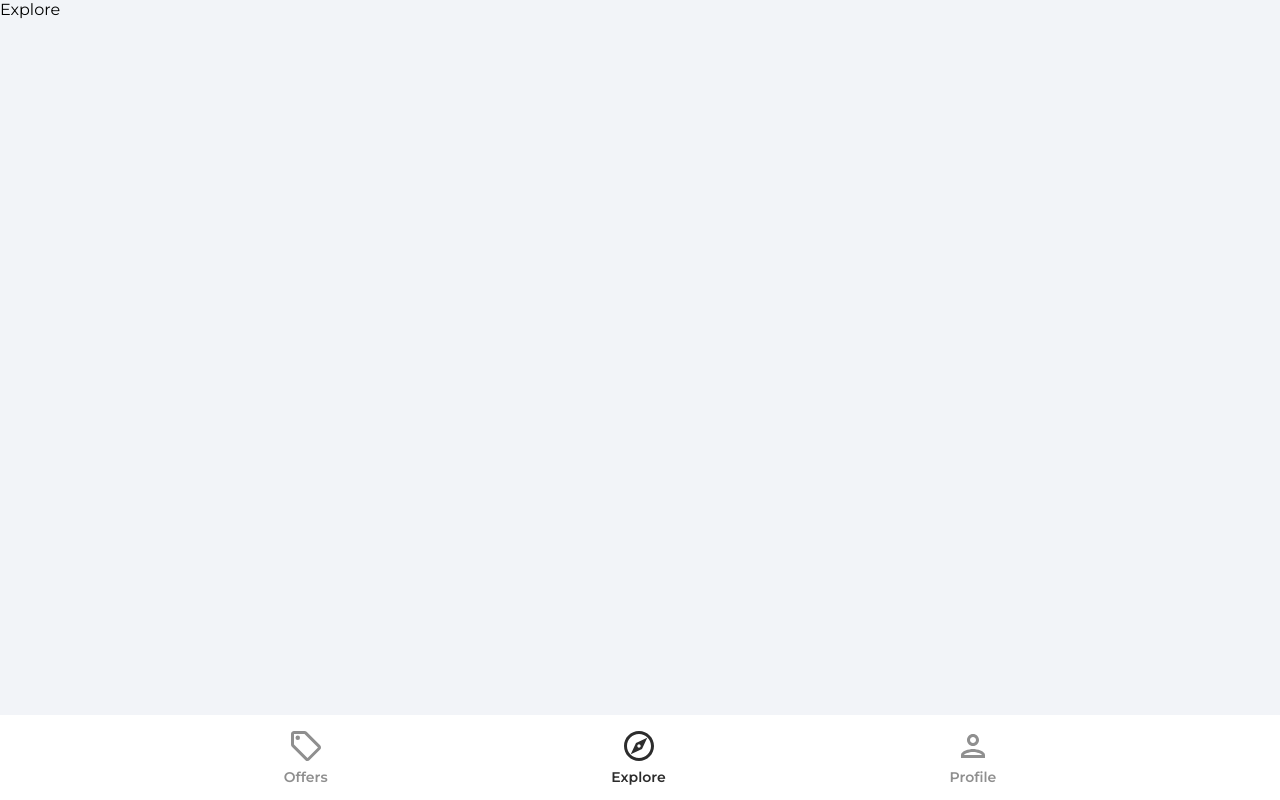
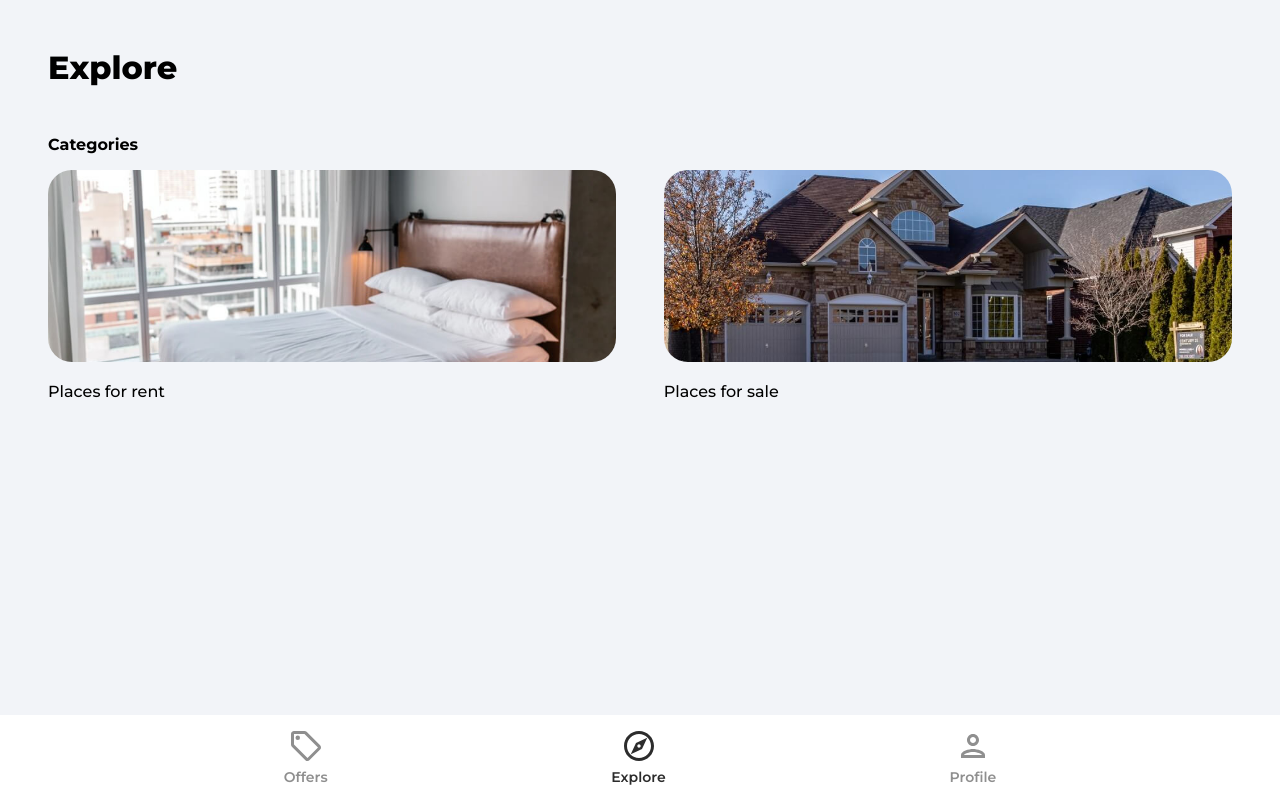
Before and after one commit to rawat-aryman/gharDekho, a React (Create React App) app: page / in a window 1280 px wide. Built offline with nearby package versions, Linux system fonts and the light colour scheme.

Commit message:
half-completed explore page and created category page as well

```diff
--- a/src/App.js
+++ b/src/App.js
@@ -4,6 +4,7 @@
 import Explore from './pages/Explore';
 import ForgotPassword from './pages/ForgotPassword';
 import Offers from './pages/Offers';
+import Category from './pages/Category';
 import Profile from './pages/Profile';
 import SignIn from './pages/SignIn';
 import SignUp from './pages/SignUp';
@@ -18,6 +19,7 @@
         <Route exact path='/' element={<Explore/>} />
         <Route path='/ForgotPassword' element={<ForgotPassword/>} />
         <Route path='/Offers' element={<Offers/>} />
+        <Route path='/Category/:CategoryName' element={<Category/>}/>
         <Route path='/Profile' element={<PrivateRoute />} >
           <Route path='/Profile' element={<Profile/>} />
         </Route>
--- /dev/null
+++ b/src/pages/Category.jsx
@@ -0,0 +1,9 @@
+import React from 'react'
+
+function Category() {
+  return (
+    <div>Category</div>
+  )
+}
+
+export default Category
--- a/src/pages/Explore.jsx
+++ b/src/pages/Explore.jsx
@@ -1,8 +1,35 @@
 import React from 'react'
+import {Link} from 'react-router-dom';
+import rentCategoryImage from '../assets/jpg/rentCategoryImage.jpg';
+import sellCategoryImage from '../assets/jpg/sellCategoryImage.jpg';
 
 function Explore() {
+
     return (
-        <div>Explore</div>
+        <div className="explore">
+            <header>
+                <p className="pageHeader">
+                    Explore
+                </p>
+            </header>
+
+            <main>
+                {/* Slider */}
+
+                <p className="exploreCategoryHeading">Categories</p>
+                <div className="exploreCategories">
+                    <Link to='/Category/Rent'>
+                        <img src={rentCategoryImage} alt="rent category" className='exploreCategoryImg' />
+                        <p className="exploreCategoryName">Places for rent</p>
+                    </Link>
+
+                    <Link to='/Category/Sell'>
+                        <img src={sellCategoryImage} alt="sell category" className='exploreCategoryImg' />
+                        <p className="exploreCategoryName">Places for sale</p>
+                    </Link>
+                </div>
+            </main>
+        </div>
     )
 }
 
```
